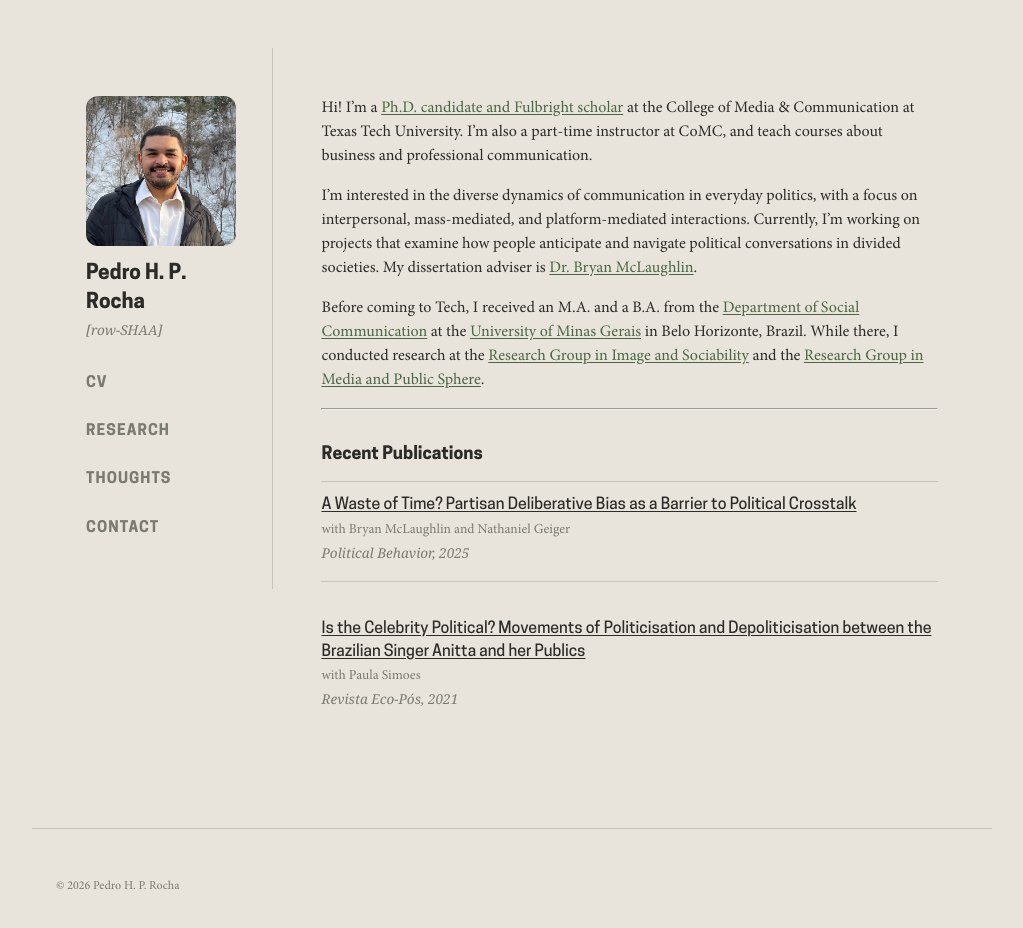
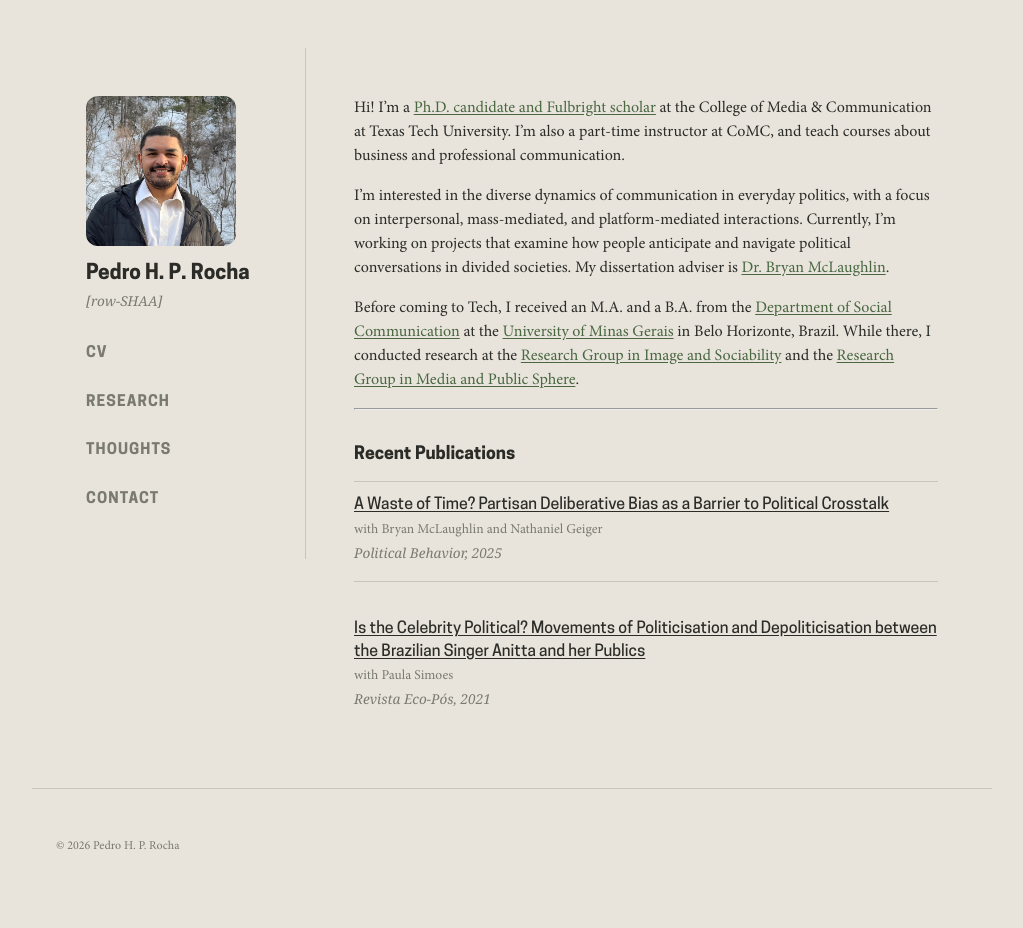
Before and after one commit to pedrohprocha/pedrohprocha.github.io, a Jekyll site: the page built from index.md, in a window 1280 px wide and 935 px high. Shown: the top 928 px of the window, without its empty margins (128-1151 px from the left). Built offline with Jekyll 4.4.1, drawn with Linux system fonts in a browser that asks for light colours; some web fonts are replaced.

Commit message:
fix content padding

```diff
--- a/assets/css/main.css
+++ b/assets/css/main.css
@@ -59,7 +59,7 @@
     --bg: #e8e4dc;
     --font-body: "Minion Pro", Georgia, serif;
     --font-heading: "Cooper Hewitt", sans-serif;
-    --sidebar-w: 22%;
+    --sidebar-w: 30%;
 }
 
 /* ── Reset ───────────────────────────────────────────────── */
@@ -349,7 +349,7 @@ h3 {
 
 .main-content {
     flex: 1;
-    padding: 3rem 0 4rem 3rem;
+    padding: 3rem 0 1.5rem 3rem;
     min-width: 0;
 }
 
```
